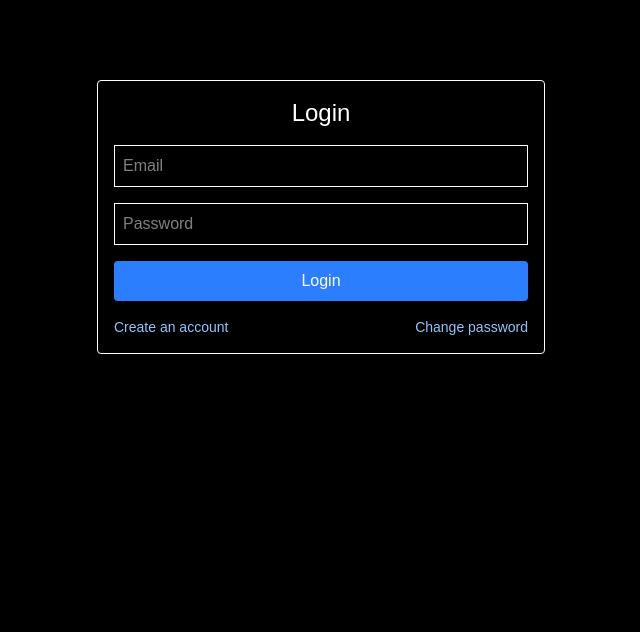
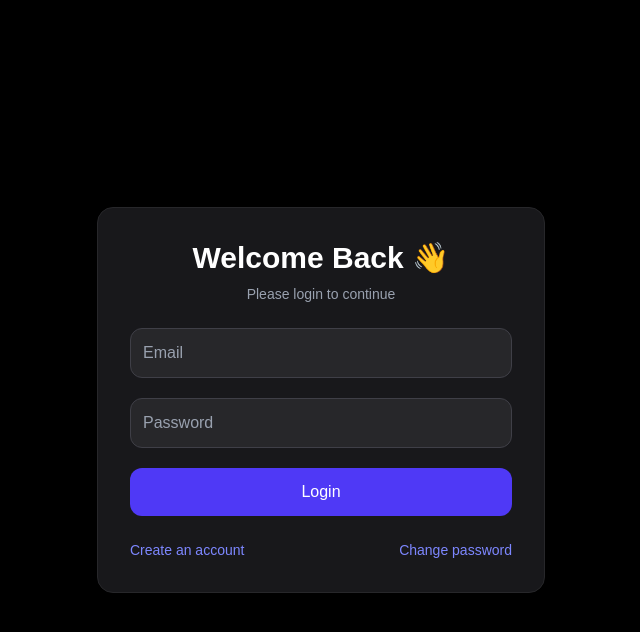
Before and after one commit to hirva0118/youtube, a Next.js app: page /signin in a window 1280 px wide. Shown: the top 632 px of the page, without its empty margins (319-959 px from the left). Built offline with nearby package versions, Linux system fonts and the light colour scheme.

Commit message:
fix: correct password change success message and improve error handling; enhance UI for change password, sign in, and sign up pages

```diff
--- a/src/app/(pages)/(auth)/changePassword/page.tsx
+++ b/src/app/(pages)/(auth)/changePassword/page.tsx
@@ -19,11 +19,11 @@ const Page = () => {
     try {
       const result = await changePassword(payload);
       if (result.success) {
-        toast.success("Passowrd changed successfully");
+        toast.success("Password changed successfully");
         setOldPassword("");
         setNewPassword("");
       } else {
-        toast.error("Something went wrong");
+        toast.error(result?.message || "Something went wrong");
       }
     } catch (error) {
       toast.error("Failed");
@@ -34,40 +34,45 @@ const Page = () => {
   };
 
   return (
-    <div className="bg-black min-h-screen h-full m-auto mt-20">
-      <div className=" text-white max-w-md mx-auto p-4 border rounded shadow ">
-        <div className="flex justify-center items-center gap-4 mb-4">
-          <h1 className="text-2xl text-center">Change password</h1>
-        </div>
+    <div className="bg-black min-h-screen px-4 py-10">
+      <div className="w-full max-w-md mx-auto bg-zinc-900 rounded-2xl shadow-lg p-8 border border-zinc-800">
+        <h1 className="text-2xl font-semibold text-center text-white mb-6">
+          Change Password
+        </h1>
+
         <input
-          type="text"
+          type="password"
           placeholder="Old Password"
           value={oldPassword}
-          className="border w-full p-2 mb-4"
+          className="w-full mb-4 px-3 py-2 rounded-lg bg-zinc-800 text-white placeholder-gray-400 border border-zinc-700 focus:outline-none focus:ring-2 focus:ring-blue-500"
           onChange={(e) => setOldPassword(e.target.value)}
         />
 
         <input
-          type="text"
+          type="password"
           placeholder="New Password"
           value={newPassword}
-          className="border w-full p-2 mb-4"
+          className="w-full mb-4 px-3 py-2 rounded-lg bg-zinc-800 text-white placeholder-gray-400 border border-zinc-700 focus:outline-none focus:ring-2 focus:ring-blue-500"
           onChange={(e) => setNewPassword(e.target.value)}
         />
 
         <button
           onClick={handleChangePassword}
-          className="bg-blue-500 text-white w-full py-2 rounded cursor-pointer relative"
+          className="relative w-full py-2 bg-blue-600 hover:bg-blue-700 rounded-lg text-white font-medium transition"
+          disabled={loading}
         >
           {loading && (
-            <div className="absolute right-3 sm:right-28 top-1/2 transform -translate-y-1/2">
+            <div className="absolute right-3 top-1/2 transform -translate-y-1/2">
               <div className="w-4 h-4 border-2 border-white border-t-transparent rounded-full animate-spin"></div>
             </div>
           )}
           Change Password
         </button>
-        <div className="flex justify-end  mt-4 cursor-pointer text-blue-300 text-sm">
-          <Link href="/signin">Back to Login</Link>
+
+        <div className="flex justify-end mt-4 text-blue-400 text-sm">
+          <Link href="/signin" className="hover:underline">
+            Back to Login
+          </Link>
         </div>
       </div>
     </div>
--- a/src/app/(pages)/(auth)/signin/page.tsx
+++ b/src/app/(pages)/(auth)/signin/page.tsx
@@ -4,7 +4,7 @@ import { signin } from "@/app/actions/userActions";
 import { ErrorMessage, Field, Form, Formik } from "formik";
 import Link from "next/link";
 import { useRouter } from "next/navigation";
-import React, {useState } from "react";
+import React, { useState } from "react";
 import { toast } from "react-toastify";
 import * as Yup from "yup";
 
@@ -23,7 +23,7 @@ const Page = () => {
       const result = await signin(values);
       if (result.success) {
         toast.success("Logged in successfully");
-        router.push("/home")
+        router.push("/home");
       } else {
         toast.error(result?.message || "Invalid credentials");
       }
@@ -39,24 +39,31 @@ const Page = () => {
   };
 
   return (
-    <div className="bg-black min-h-screen h-full m-auto mt-20">
-      <div className=" text-white  max-w-md mx-auto p-4 border rounded shadow">
-        <div className="flex justify-center items-center gap-4 mb-4">
-          <h1 className="text-2xl text-center">Login</h1>
-        </div>
+    <div className="flex min-h-screen items-center justify-center bg-black px-4">
+      <div className="w-full max-w-md bg-zinc-900 rounded-2xl shadow-lg p-8 border border-zinc-800">
+        {/* Title */}
+        <h1 className="text-3xl font-bold text-center text-white mb-2">
+          Welcome Back 👋
+        </h1>
+        <p className="text-center text-gray-400 mb-6 text-sm">
+          Please login to continue
+        </p>
+
+        {/* Form */}
         <Formik
           initialValues={{ email: "", password: "" }}
           validationSchema={loginSchema}
           onSubmit={handleLogin}
         >
           {() => (
-            <Form>
-              <div className="mb-4">
+            <Form className="space-y-5">
+              {/* Email */}
+              <div>
                 <Field
                   type="email"
                   name="email"
                   placeholder="Email"
-                  className="border w-full p-2"
+                  className="w-full p-3 rounded-xl bg-zinc-800 text-white border border-zinc-700 placeholder-gray-400 focus:outline-none focus:ring-2 focus:ring-indigo-500 transition"
                 />
                 <ErrorMessage
                   name="email"
@@ -65,12 +72,13 @@ const Page = () => {
                 />
               </div>
 
-              <div className="mb-4">
+              {/* Password */}
+              <div>
                 <Field
                   type="password"
                   name="password"
                   placeholder="Password"
-                  className="border w-full p-2"
+                  className="w-full p-3 rounded-xl bg-zinc-800 text-white border border-zinc-700 placeholder-gray-400 focus:outline-none focus:ring-2 focus:ring-indigo-500 transition"
                 />
                 <ErrorMessage
                   name="password"
@@ -79,15 +87,16 @@ const Page = () => {
                 />
               </div>
 
+              {/* Submit button */}
               <button
                 type="submit"
-                className="bg-blue-500 text-white w-full py-2 rounded cursor-pointer relative"
+                className="relative w-full bg-indigo-600 text-white py-3 rounded-xl font-medium hover:bg-indigo-700 transition disabled:opacity-70 cursor-pointer"
                 disabled={loading}
               >
                 {loading && (
-                  <div className="absolute right-3 sm:right-40 top-1/2 transform -translate-y-1/2">
-                    <div className="w-4 h-4 border-2 border-white border-t-transparent rounded-full animate-spin"></div>
-                  </div>
+                  <span className="absolute right-4 top-1/2 -translate-y-1/2">
+                    <div className="w-5 h-5 border-2 border-white border-t-transparent rounded-full animate-spin"></div>
+                  </span>
                 )}
                 Login
               </button>
@@ -95,9 +104,20 @@ const Page = () => {
           )}
         </Formik>
 
-        <div className="flex justify-between  mt-4 cursor-pointer text-blue-300 text-sm">
-          <Link href="/signup">Create an account</Link>
-          <Link href="/changePassword">Change password</Link>
+        {/* Links */}
+        <div className="flex justify-between mt-6 text-sm">
+          <Link
+            href="/signup"
+            className="text-indigo-400 hover:underline font-medium"
+          >
+            Create an account
+          </Link>
+          <Link
+            href="/changePassword"
+            className="text-indigo-400 hover:underline font-medium"
+          >
+            Change password
+          </Link>
         </div>
       </div>
     </div>
```
Also changed, not shown: src/app/(pages)/(auth)/signup/page.tsx (+48 -28 lines).
